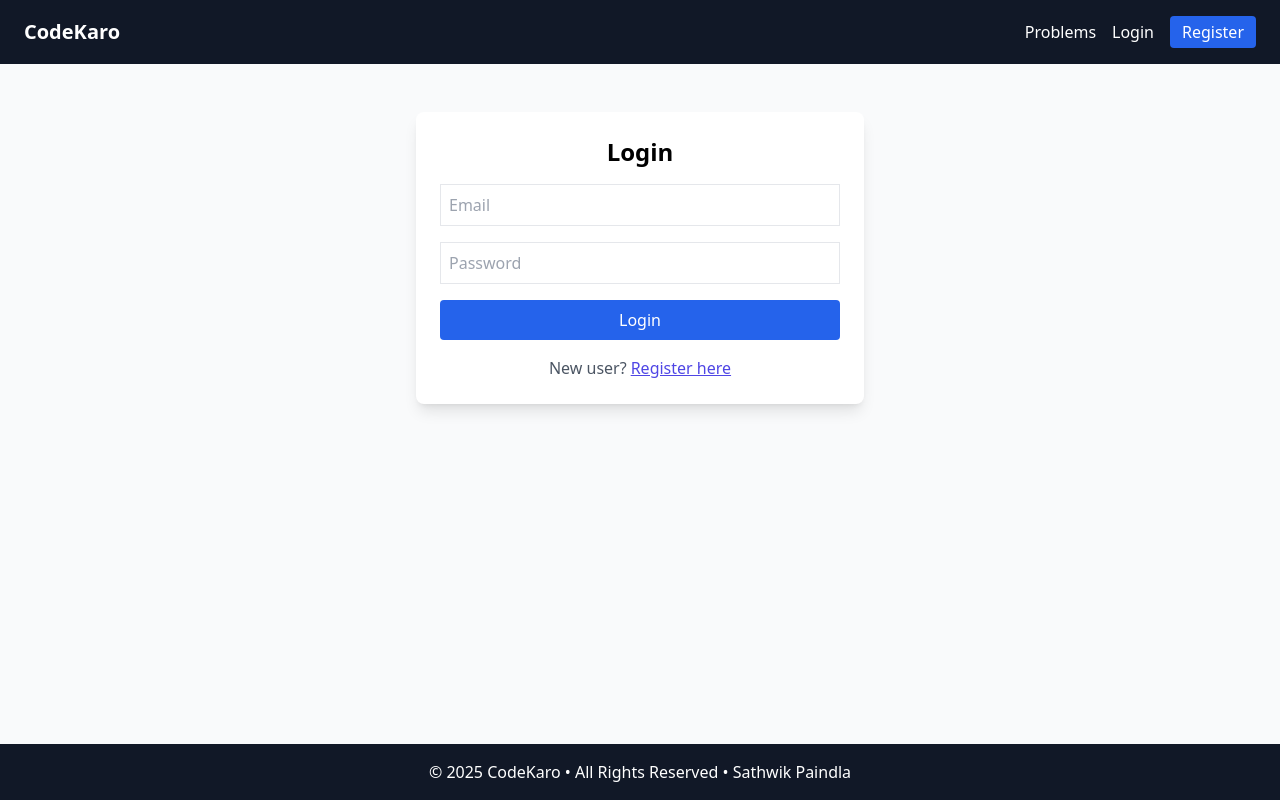
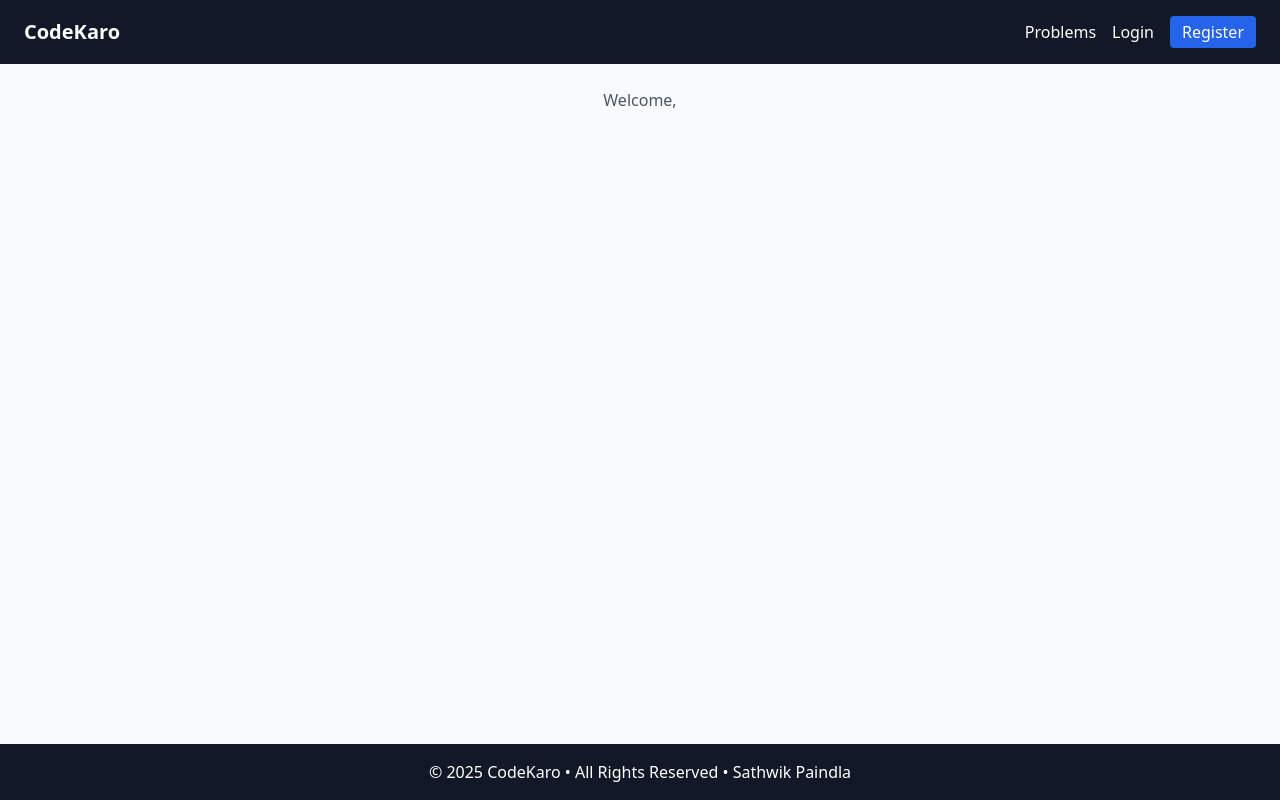
Before and after one commit to sathwik-paindla/codekaro, a React (Create React App) app in the folder frontend/: page / in a window 1280 px wide. Before the commit this address led to /login. Built offline with nearby package versions, Linux system fonts and the light colour scheme.

Commit message:
Modified layout UI with outlet

```diff
--- a/frontend/src/App.js
+++ b/frontend/src/App.js
@@ -2,20 +2,28 @@ import { BrowserRouter as Router, Routes, Route, Navigate, BrowserRouter} from "
 import Login from "./pages/login";
 import Register from "./pages/register";
 import Layout from "./components/Layout";
+import { useAuth } from "./context/AuthContext";
 
 
 
 export default function App() {
+  const {user}=useAuth();
 return (
+
   <BrowserRouter>
-    <Layout>
+
       <Routes>
-        <Route path="/" element={<Navigate to="/login" />} />
         <Route path="/login" element={<Login />} />
         <Route path="/register" element={<Register />} />
+        <Route element={<Layout/>}>
+        <Route path="/" element={
+          <>
+          <h1 className="text-center mt-6 text-gray-600">Welcome,{user?.email}</h1>
+            </>
+          } />
+        </Route>
 
     </Routes>
-    </Layout>
 
   </BrowserRouter>
 
--- a/frontend/src/components/Layout.jsx
+++ b/frontend/src/components/Layout.jsx
@@ -1,12 +1,15 @@
 import React from "react";
 import Navbar from "../components/Navbar";
 import Footer from "../components/Footer";
+import { Outlet } from "react-router-dom";//for nested routes
 
-export default function Layout({ children }) {
+export default function Layout() {
   return (
     <div className="min-h-screen flex flex-col">
       <Navbar />
-      <main className="flex-1 bg-gray-50">{children}</main>
+      <main className="flex-1 bg-gray-50">
+        <Outlet/>
+      </main>
       <Footer />
     </div>
   );
```
